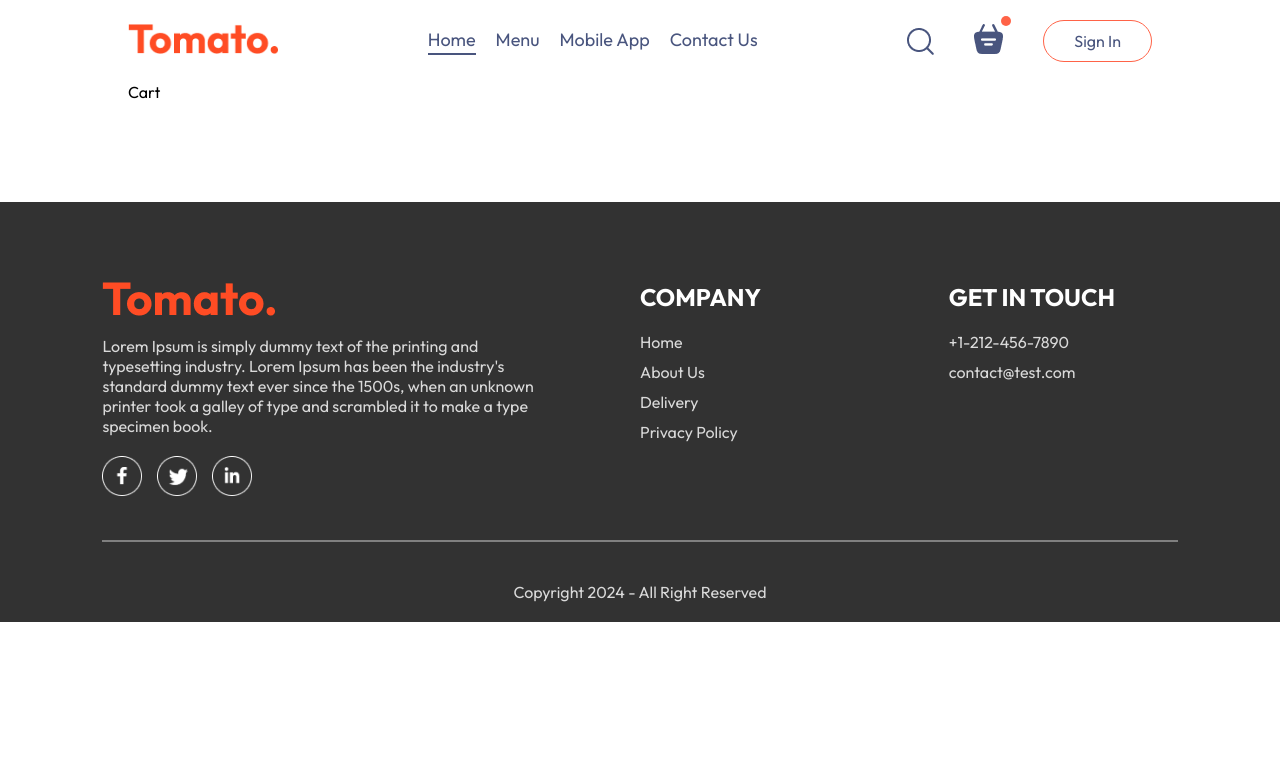
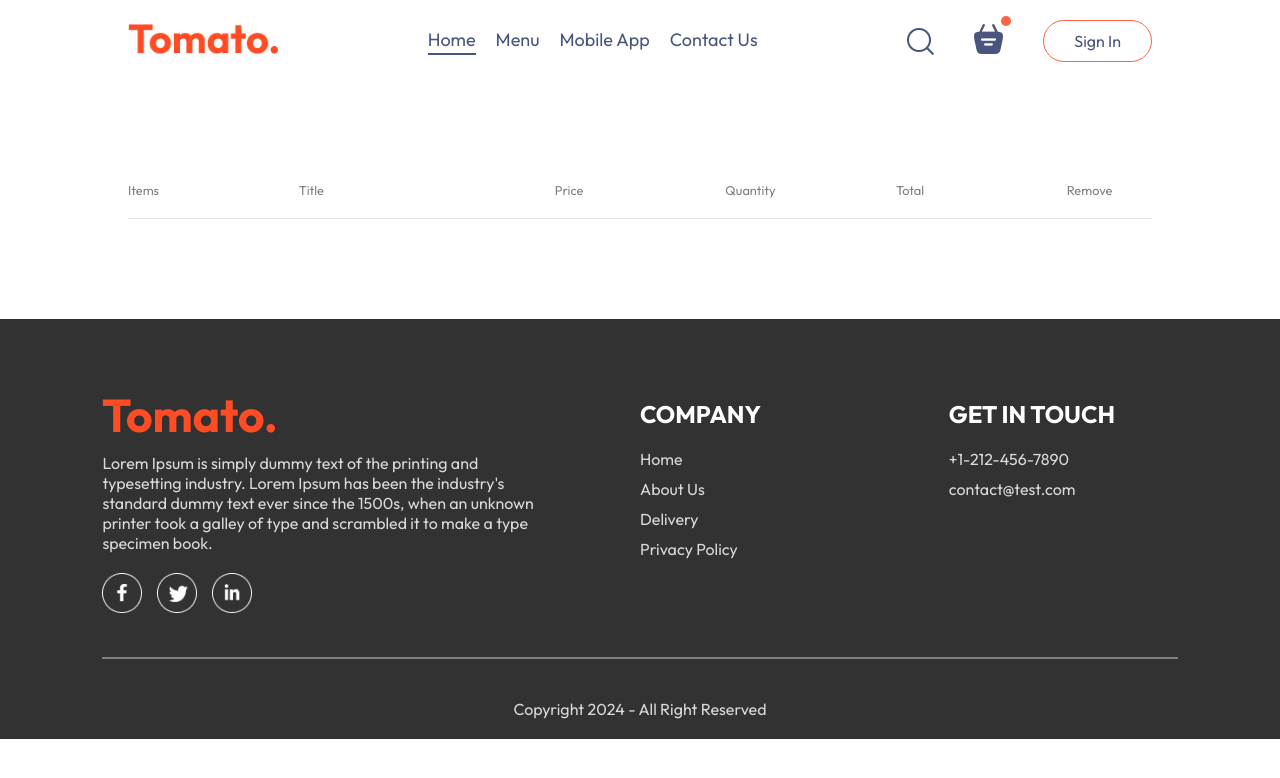
Before and after one commit to emekach/food-ordering-react, a React (Vite) app in the folder frontend/: page /cart in a window 1280 px wide. Shown: the top 778 px of the page. Built offline with nearby package versions, Linux system fonts and the light colour scheme.

Commit message:
cart page completed

```diff
--- a/frontend/src/components/Navbar/Navbar.jsx
+++ b/frontend/src/components/Navbar/Navbar.jsx
@@ -20,7 +20,7 @@
                 <img src={assets.search_icon} alt='' />
 
                 <div className='navbar-search-icon'>
-                    <img src={assets.basket_icon} alt='' />
+                    <Link to='/cart'>  <img src={assets.basket_icon} alt='' /></Link>
 
                     <div className='dot'></div>
 
--- a/frontend/src/pages/Cart/Cart.css
+++ b/frontend/src/pages/Cart/Cart.css
@@ -0,0 +1,30 @@
+.cart{
+    margin-top: 100px;
+}
+
+.cart-items-title{
+    display: grid;
+    grid-template-columns: 1fr 1.5fr 1fr 1fr 1fr 0.5fr;
+    align-items: center;
+    color: grey;
+    font-size: max(1vw,12px);
+}
+
+.cart-items-item{
+    margin: 10px 0px;
+    color: black;
+}
+
+.cart-items-item img{
+    width: 50px;
+}
+
+.cart hr{
+    height: 1px;
+    background-color: #e2e2e2;
+    border: none;
+}
+
+.cart-items-item .cross{
+    cursor: pointer;
+}
--- a/frontend/src/pages/Cart/Cart.jsx
+++ b/frontend/src/pages/Cart/Cart.jsx
@@ -1,9 +1,42 @@
-import React from 'react'
+import React, { useContext } from 'react'
 import "./Cart.css"
+import { StoreContext } from '../../context/StoreContext'
 
 const Cart = () => {
+  const { cartItems, food_list, removeFromCart } = useContext(StoreContext)
+
   return (
-    <div>Cart</div>
+    <div className='cart'>
+      <div className='cart-items'>
+        <div className='cart-items-title'>
+          <p>Items</p>
+          <p>Title</p>
+          <p>Price</p>
+          <p>Quantity</p>
+          <p>Total</p>
+          <p>Remove</p>
+        </div>
+        <br />
+        <hr />
+        {food_list.map((item, index) => {
+          if (cartItems[item._id] > 0) {
+            return (
+              <div>
+                <div className='cart-items-title cart-items-item'>
+                  <img src={item.image} alt='' />
+                  <p>{item.name}</p>
+                  <p>{item.price}</p>
+                  <p>{cartItems[item._id]}</p>
+                  <p>{item.price * cartItems[item._id]}</p>
+                  <p onClick={() => removeFromCart(item._id)} className='cross'>x</p>
+                </div>
+                <hr />
+              </div>
+            )
+          }
+        })}
+      </div>
+    </div>
   )
 }
 
```
